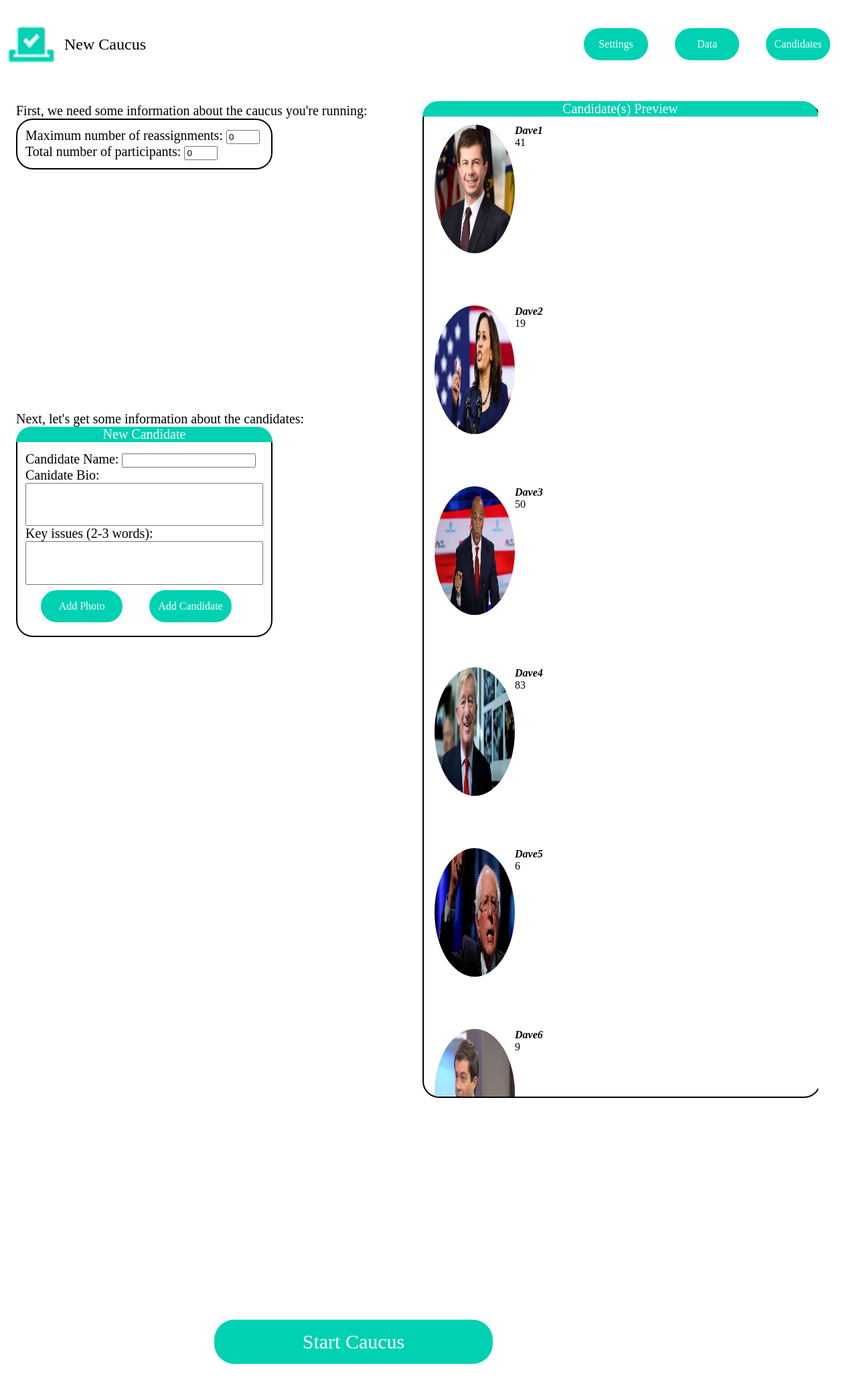
After one commit to DavidCastillo2/ncfCaucusApp, a Flask app: page /wireframe in a window 1280 px wide. The commit adds this page. Shown: the top 2075 px of the page at 67% size. Run offline with Flask 2, Linux system fonts and the light colour scheme; some libraries are stand-ins or nearby versions.

Commit message:
WireFrame

```diff
--- a/app.py
+++ b/app.py
@@ -45,7 +45,7 @@ for i in range(1, 8):
 #                                                                                                                                         #
 ###########################################################################################################################################
 @app.route('/')
-def hello():
+def home():
     """Renders a Home page."""
     pageObject = render_template('home.html')
 
@@ -104,6 +104,17 @@ def count(candidate):
             can = Candidates[i]
     return render_template('count.html', Candidates=can, title = can.name)
 
+@app.route('/wireframe')
+def wireframe():
+    global Candidates
+    Candidates = []
+    for i in range(1, 8):
+        imageURL = url_for('static', filename=('people/person' + str(i)) + ".jpg")
+        tempPerson = Candidate(("Dave"+ str(i)), rand.randint(0,100), imageURL)
+        tempPerson.id = i-1
+        Candidates.append(tempPerson)
+    return render_template('wireframe.html', Candidates=Candidates)
+
 ###########################################################################################################################################
 #                                                                                                                                         #
 #                                                           Create Flask Host                                                             #
@@ -111,8 +122,7 @@ def count(candidate):
 ###########################################################################################################################################
 
 if __name__ == '__main__':
-    app.run(debug=True)
-    """
+    # app.run(debug=True)
     import os
     HOST = os.environ.get('SERVER_HOST', 'localhost')
     try:
@@ -120,6 +130,3 @@ if __name__ == '__main__':
     except ValueError:
         PORT = 5555
     app.run(HOST, PORT)
-    """
-
-    # Testing
--- /dev/null
+++ b/static/js/wireframe.js
@@ -0,0 +1,5 @@
+$(document).ready(function () {
+    $(".titleBox").css({
+        'width': ($(".infoBox").outerWidth() + 'px')
+    });
+});
--- /dev/null
+++ b/static/styles/wireframe.css
@@ -0,0 +1,128 @@
+.Main {
+    width: 98%;
+    height: 84%;
+    display: flex;
+    flex-direction: row;
+    overflow-y: hidden;
+    overflow-x: hidden;
+}
+
+.leftBox {
+    padding: 1rem;
+    height: 100%;
+    width: 50%;
+    display: flex;
+    flex-direction: column;
+}
+
+.rightBox {
+    position: relative;
+    height: 100%;
+    width: 50%;
+    display: flex;
+    flex-direction: column;
+}
+
+.info {
+    padding-top: 2rem;
+    font-size: 20px;
+    width: 100%;
+    height: 30%;
+}
+
+.infoBox {
+    overflow: auto;
+    border-radius: 25px;
+    width: 60%;
+    border-style: solid;
+    border-width: 2px;
+    border-color: rgb(0, 0, 0);
+    padding: 12px;
+}
+
+.candidateInfo {
+    position: relative;
+    width: 100%;
+    height: 70%;
+    overflow: auto;
+}
+
+.caucusInfo {
+    width: 100%;
+    height: 30%;
+    overflow: auto;
+}
+
+.canPreview {
+    overflow-y: auto;
+    border-radius: 25px;
+    border-style: solid;
+    border-width: 2px;
+    border-color: rgb(0, 0, 0);
+    margin-top: 3rem;
+    display: flex;
+    flex-direction: column;
+    height: 100%;
+    width: 100%;
+}
+
+.canBox {
+    margin-top: 30px;
+    display: flex;
+    flex-direction: row;
+    width: 100%;
+    height: 240px;
+}
+
+.canBoxImg {
+    margin-left: 1rem;
+    width: 120px;
+    height: 80%;
+    object-fit: contain;
+    border-radius: 50%;
+    overflow: auto;
+}
+    .canBoxImg img {
+        height: 100%;
+        width: 100%;
+    }
+
+.titleBox {
+    width: 100%;
+    position: absolute;
+    color: white;
+    font-size: 20px;
+    text-align: center;
+    border-radius: 30px 30px 0px 0px;
+    background: #00d1b2;
+}
+
+.canTitle {
+    margin-top: 45px;
+    width: 100%;
+    position: absolute;
+    color: white;
+    font-size: 20px;
+    text-align: center;
+    border-radius: 30px 30px 0px 0px;
+    background: #00d1b2;
+}
+
+a {
+    color: black;
+    text-decoration: none;
+}
+
+.submitButton {
+    font-size: 30px;
+    color: white;
+    background: #00d1b2;
+    border-radius: 30px;
+    width: 30%;
+    padding: 1rem;
+    align-content: center;
+    text-align: center;
+    position: absolute;
+    bottom: 7%;
+    left: 25%;
+}
--- /dev/null
+++ b/static/styles/wireframeTopBar.css
@@ -0,0 +1,86 @@
+body {
+    color: black;
+}
+
+    body::-webkit-scrollbar {
+        width: 0.75rem;
+    }
+
+    body::-webkit-scrollbar-track {
+        background: #1e1e24;
+    }
+
+    body::-webkit-scrollbar-thumb {
+        background: #32a852;
+    }
+
+main {
+    margin: 0;
+}
+
+.banner {
+    //position: fixed;
+    width: 100%;
+    height: 5rem;
+    overflow-y: auto;
+}
+
+.topbar {
+    list-style: none;
+    padding: 0;
+    margin: 0;
+    display: flex;
+    flex-direction: row;
+    align-items: center;
+    height: 100%;
+}
+
+.logo {
+    width: 5rem;
+    height: 100%;
+}
+
+    .logo img {
+        background: black;
+        width: 100%;
+        height: 100%;
+        object-fit: fill;
+    }
+
+.title {
+    font-size: 24px;
+    width: 25%;
+    display: flex;
+    align-items: center;
+    justify-content: start;
+}
+
+    .title p {
+        margin: 0;
+        padding: 0.5rem;
+    }
+
+.ButtonGroup {
+    overflow-x: auto;
+    width: 100%;
+    display: flex;
+    justify-content: flex-end;
+}
+
+.Button {
+    color: white;
+    width: 5rem;
+    height: 2rem;
+    background: #00d1b2;
+    border-radius: 25px;
+    display: flex;
+    align-items: center;
+    justify-content: center;
+    margin: 0.5rem;
+    padding: 0.5rem;
+    margin-right: 2rem;
+}
+
+.link {
+    text-decoration: none;
+}
--- a/templates/layout.html
+++ b/templates/layout.html
@@ -5,6 +5,7 @@
         <link rel="stylesheet" href="/static/styles/homeStyle.css" />
         <link href="https://fonts.googleapis.com/css?family=Open+Sans:300,400,700&display=swap"
               rel="stylesheet" />
+        {% block css %} {% endblock %}
     </head>
 
     <body>
--- /dev/null
+++ b/templates/layout2.html
@@ -0,0 +1,15 @@
+<!DOCTYPE html>
+<html>
+<head>
+    <meta name="viewport" content="width=device-width, initial-scale=1.0" />
+    {% block css %} {% endblock %}
+</head>
+
+<body>
+    {% block topBar %} {% endblock %}
+
+    <div class="main">
+        {% block content %} {% endblock %}
+    </div>
+</body>
+</html>
--- /dev/null
+++ b/templates/wireframe.html
@@ -0,0 +1,120 @@
+{% extends "layout2.html" %}
+
+{% block css %}
+<link rel="stylesheet" href="{{ url_for('static',filename='styles/wireframeTopBar.css') }}" />
+<link rel="stylesheet" href="{{ url_for('static',filename='styles/wireframe.css') }}" />
+<script src="https://ajax.googleapis.com/ajax/libs/jquery/1.11.1/jquery.min.js"></script>
+<script src="{{ url_for('static', filename='js/wireframe.js') }}"></script>
+{% endblock %}
+
+{% block topBar %}
+<!-- TOP BAR START -->
+<div class="banner">
+    <div class="topbar">
+        <a href="{{ url_for('home') }}">
+            <div class="logo">
+                <img src="{{ url_for('static', filename="images/NewIcon.png") }}">
+            </div>
+        </a>
+        <div class="title">
+            <p> New Caucus </p>
+        </div>
+
+        <div class="ButtonGroup">
+            <a href="{{ url_for('home') }}" class="link">
+                <div>
+                    <div class="Button">
+                        Settings
+                    </div>
+                </div>
+            </a>
+            <a href="{{ url_for('home') }}" class="link">
+                <div>
+                    <div class="Button">
+                        Data
+                    </div>
+                </div>
+            </a>
+            <a href="{{ url_for('Candidates') }}" class="link">
+                <div>
+                    <div class="Button">
+                        Candidates
+                    </div>
+                </div>
+            </a>
+        </div>
+    </div>
+</div>
+<!-- TOP BAR END -->
+{% endblock %}
+
+{% block content %}
+<!-- MAIN PAGE COTENT START -->
+
+<div class="Main">
+    <div class="leftBox">
+        <div class="caucusInfo">
+            <div class="info">
+                First, we need some information about the caucus you're running:
+                <div class="infoBox">
+                    Maximum number of reassignments:
+                    <input type="number" id="reassignments" name="reassignments" min="0" value="0" style="width:50px;" />
+                    <br />Total number of participants:
+                    <input type="number" id="Totalparticipants" name="Totalparticipants" min="0" value="0" style="width:50px;" />
+                </div>
+            </div>
+        </div>
+
+
+        <div class="candidateInfo">
+            <div class="info">
+                Next, let's get some information about the candidates:
+                <div class="titleBox"> New Candidate </div>
+                <div class="infoBox" id="problemChild">
+                    <br />Candidate Name:
+                    <input type="text" id="canName" name="canName" min="0" value="" style="width:200px;" />
+                    <br /> Canidate Bio:
+                    <input type="text" id="canBio" name="canBio" min="0" value="" style="width:100%; height:20%;" />
+                    <br /> Key issues (2-3 words):
+                    <input type="text" id="canIssues" name="canIssues" min="0" value="" style="width:100%; height:20%;" />
+                    <br />
+                    <div class="ButtonGroup" style="justify-content: center;">
+                        <div class="Button" style="font-size: 16px; width: 30%;">
+                            Add Photo
+                        </div>
+                        <div class="Button" style="font-size: 16px; width: 30%;">
+                            Add Candidate
+                        </div>
+                    </div>
+                </div>
+            </div>
+        </div>
+    </div>
+
+    <div class="rightBox">
+        <div class="canTitle"> Candidate(s) Preview </div>
+        <div class="canPreview">
+            {% if Candidates is iterable() %}
+            {% for item in Candidates %}
+            <a href="{{ url_for('viewCandidate', candidate=item.name|e) }}">
+                <div class="canBox">
+                    <div class="canBoxImg">
+                        <img src="{{ item.picture }}" />
+                    </div>
+                    <div class="canInfo">
+                        <i><b>{{ item.name }}</b></i> <br />
+                        {{ item.age }}
+                    </div>
+                </div>
+            </a>
+            {% endfor %}
+            {% endif %}
+        </div>
+    </div>
+</div>
+<a href="{{ url_for('home') }}">
+    <div class="submitButton"> Start Caucus </div>
+</a>
+
+<!-- MAIN PAGE CONTENT END-->
+{% endblock %}
```
Also changed, not shown: static/styles/homeStyle.css (+0 -12 lines), templates/HTMLsnippits/navbar.html (+4 -4 lines), static/images/NewIcon.png (added), 1 other file.
